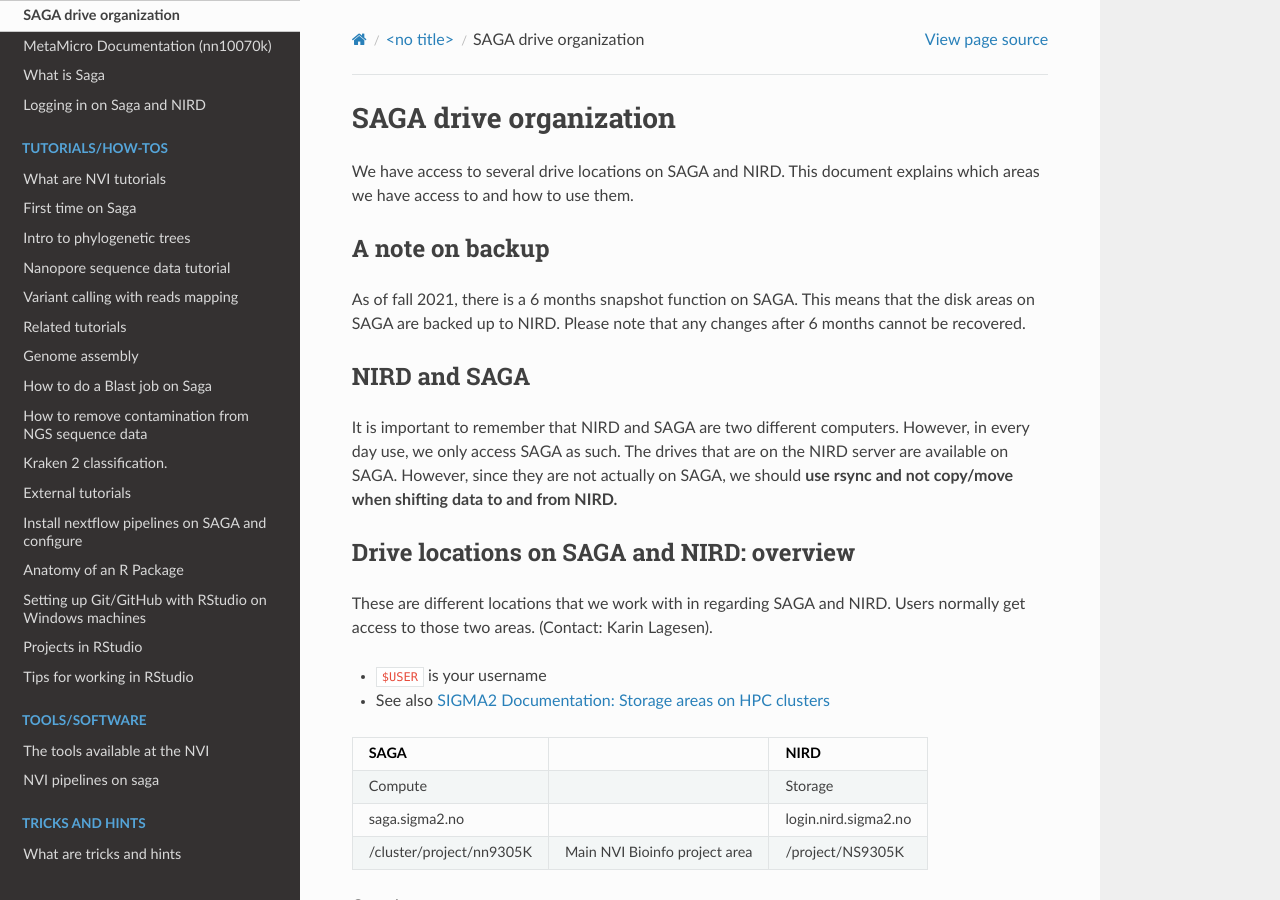
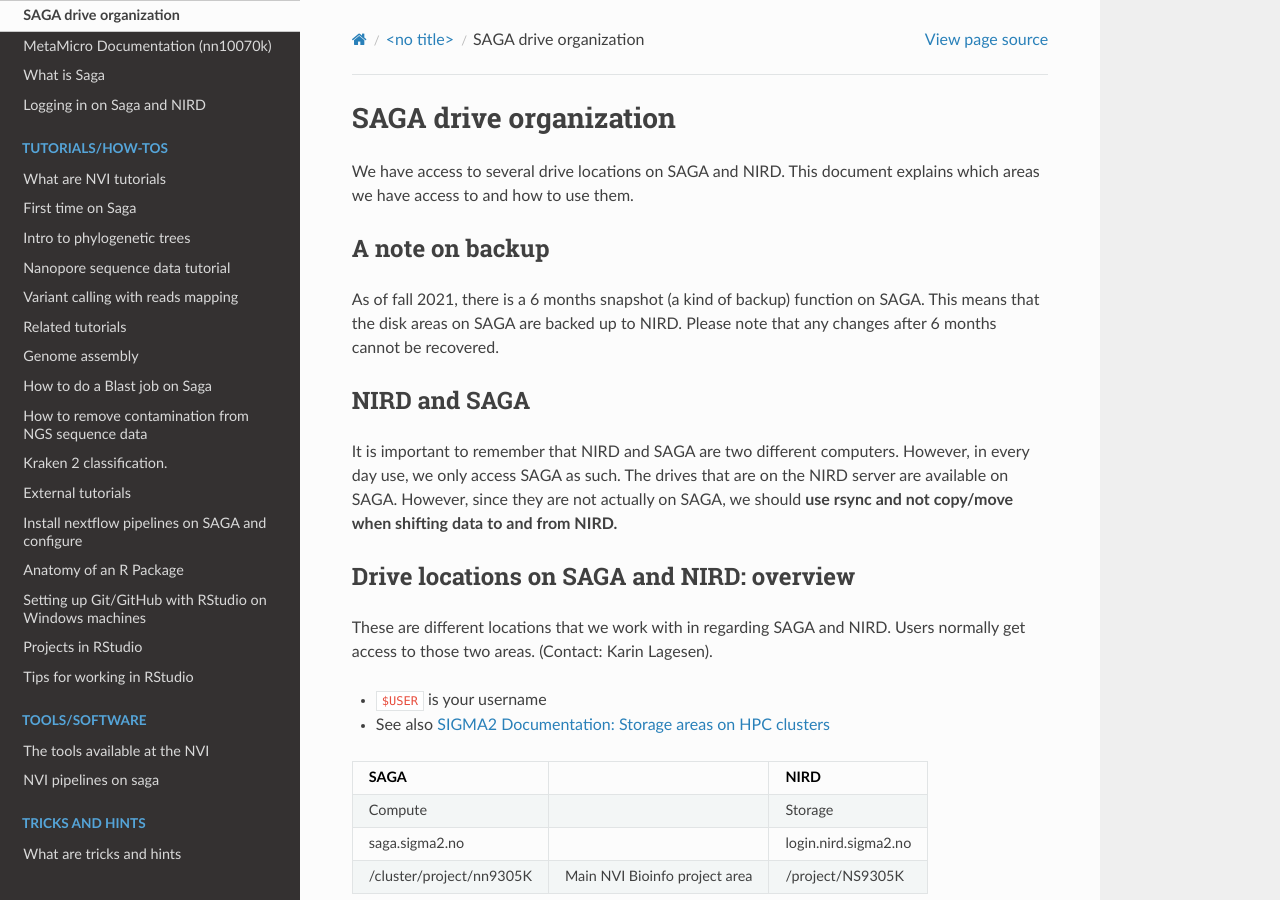
Before and after one commit to NorwegianVeterinaryInstitute/nvi-documentation, a Sphinx documentation site: the page built from docs/source/technical/drives_saga.md, in a window 1280 px wide and 900 px high. Built offline with Sphinx 7.4.7 and the Read the Docs theme 2.0.0, drawn with Linux system fonts in a browser that asks for light colours; pages that are not in the unit, such as notebooks, are missing from menus.

Commit message:
Update drives_saga.md

```diff
--- a/docs/source/technical/drives_saga.md
+++ b/docs/source/technical/drives_saga.md
@@ -5,7 +5,7 @@ explains which areas we have access to and how to use them.
 
 ## A note on backup
 
-As of fall 2021, there is a 6 months snapshot function on SAGA. This means that
+As of fall 2021, there is a 6 months snapshot (a kind of backup) function on SAGA. This means that
 the disk areas on SAGA are backed up to NIRD. Please note that any changes after
 6 months cannot be recovered.
 
```
